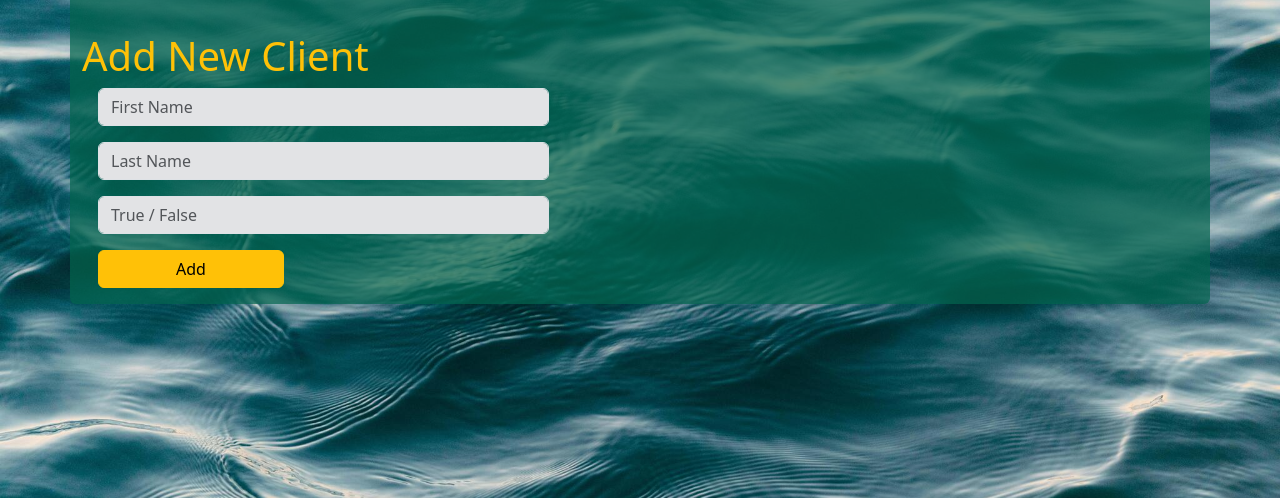
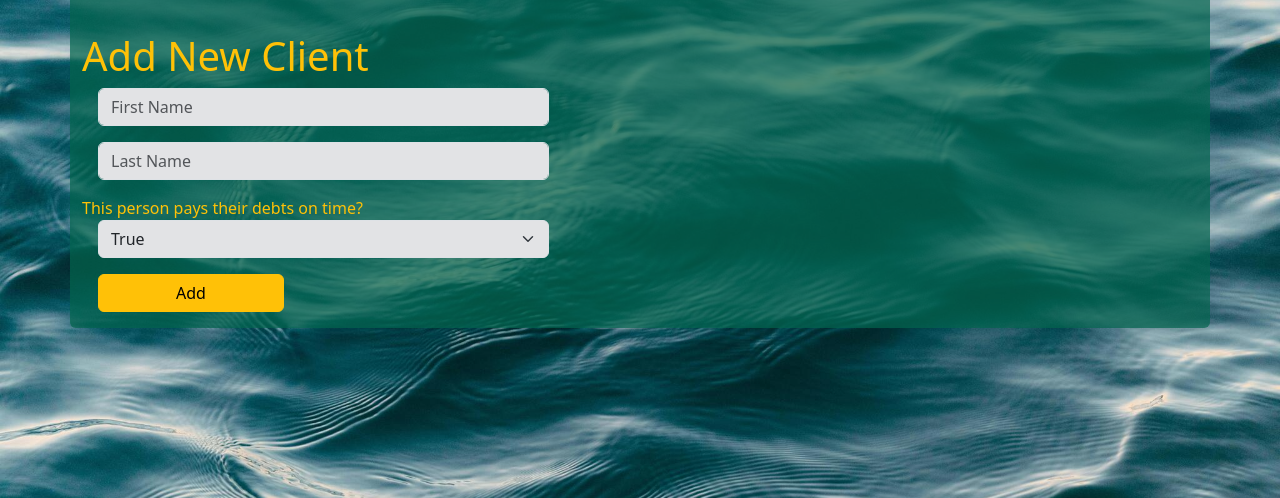
Before and after one commit to cbridgesosu/WeHeartLoanSharking, a Flask app: page /add_client in a window 1280 px wide. Shown: the part 191-689 px from the top of the page. Run offline with Flask 3, Linux system fonts and the light colour scheme; data that the repository does not hold is empty; some libraries are stand-ins or nearby versions.

Commit message:
Updated client page to have dropdown for True/False

```diff
--- a/app.py
+++ b/app.py
@@ -268,7 +268,7 @@ def add_client():
             # Query inputs from form, then add row to database
             firstName = request.form.get('firstName')
             lastName = request.form.get('lastName')
-            inGoodStanding = 1 if request.form.get('inGoodStanding') in ['True', 'true'] else 0
+            inGoodStanding = request.form.get('inGoodStanding')
             query_Add_Client = "INSERT INTO Clients (firstName, lastName, inGoodStanding) VALUES (%s, %s, %s);"
             try:
                 cur.execute(query_Add_Client, (firstName, lastName, inGoodStanding))
@@ -291,7 +291,7 @@ def update_client(clientID):
     elif request.method == "POST":
         firstName = request.form.get('firstName')
         lastName = request.form.get('lastName')
-        inGoodStanding = 1 if request.form.get('inGoodStanding') in ['True', 'true'] else 0
+        inGoodStanding = request.form.get('inGoodStanding')
         query_Update_Client = "UPDATE Clients SET Clients.firstName = %s, Clients.lastName = %s, Clients.inGoodStanding = %s WHERE Clients.clientID = %s;"
         try:
             cur.execute(query_Update_Client, (firstName, lastName, inGoodStanding, clientID))
--- a/templates/add_client.j2
+++ b/templates/add_client.j2
@@ -65,7 +65,12 @@
             </div>
             <div class="row">
                 <div class="col-5">
-                <input class="form-control mx-3 mb-3 bg-secondary-subtle" type="text" name="inGoodStanding" placeholder="True / False" />
+                <label for="inGoodStanding">This person pays their debts on time?</label>
+                    <select class="form-select bg-secondary-subtle mx-3 mb-3" id="inGoodStanding" name="inGoodStanding" required=True >
+                            <option value=1 label="True">True</option>
+                            <option value=0 label="False">False</option>
+                    </select>
+                <!-- <input class="form-control mx-3 mb-3 bg-secondary-subtle" type="text" name="inGoodStanding" placeholder="True / False" /> -->
                 </div>
             </div>
             <button class="btn btn-warning col-2 mx-3" type="submit">Add</button>
--- a/templates/update_client.j2
+++ b/templates/update_client.j2
@@ -20,7 +20,11 @@
             </div>
             <div class="row">
                 <div class="col-5">
-                    <input class="form-control mx-3 mb-3 bg-secondary-subtle" type="text" name="inGoodStanding" value={{ "True" if client[0]["inGoodStanding"] == 1 else "False" }} />
+                    <label for="inGoodStanding">This person pays their debts on time?</label>
+                    <select class="form-select bg-secondary-subtle mx-3 mb-3" id="inGoodStanding" name="inGoodStanding" required=True >
+                            <option value=1 label="True" {{ 'selected' if client[0]["inGoodStanding"] == 1 else ' ' }}>True</option>
+                            <option value=0 label="False" {{ 'selected' if client[0]["inGoodStanding"] == 0 else ' ' }}>False</option>
+                    </select>
                 </div>
             </div>
             <button class="btn btn-warning col-2 mx-3" type="submit">Update</button>
```
